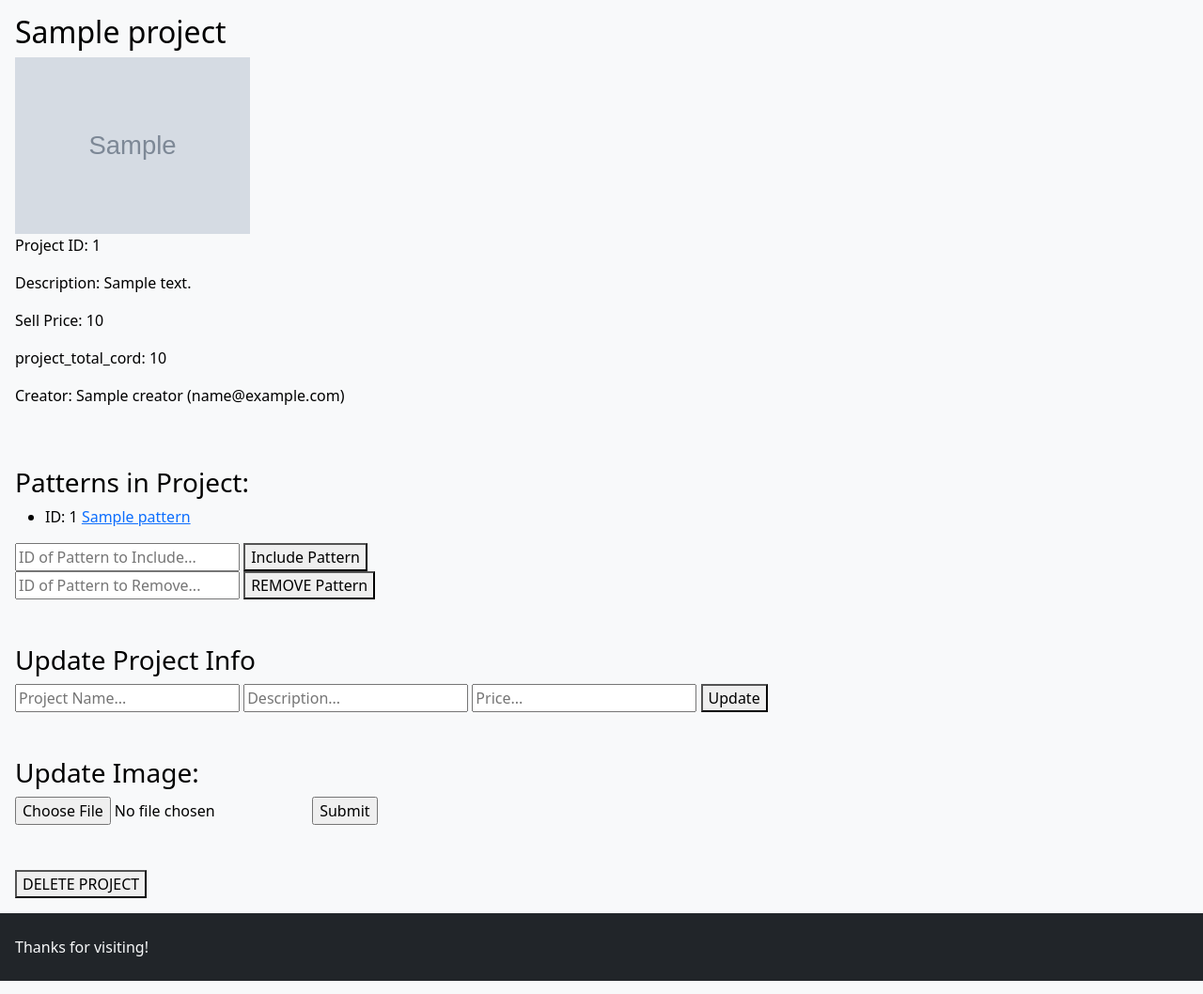
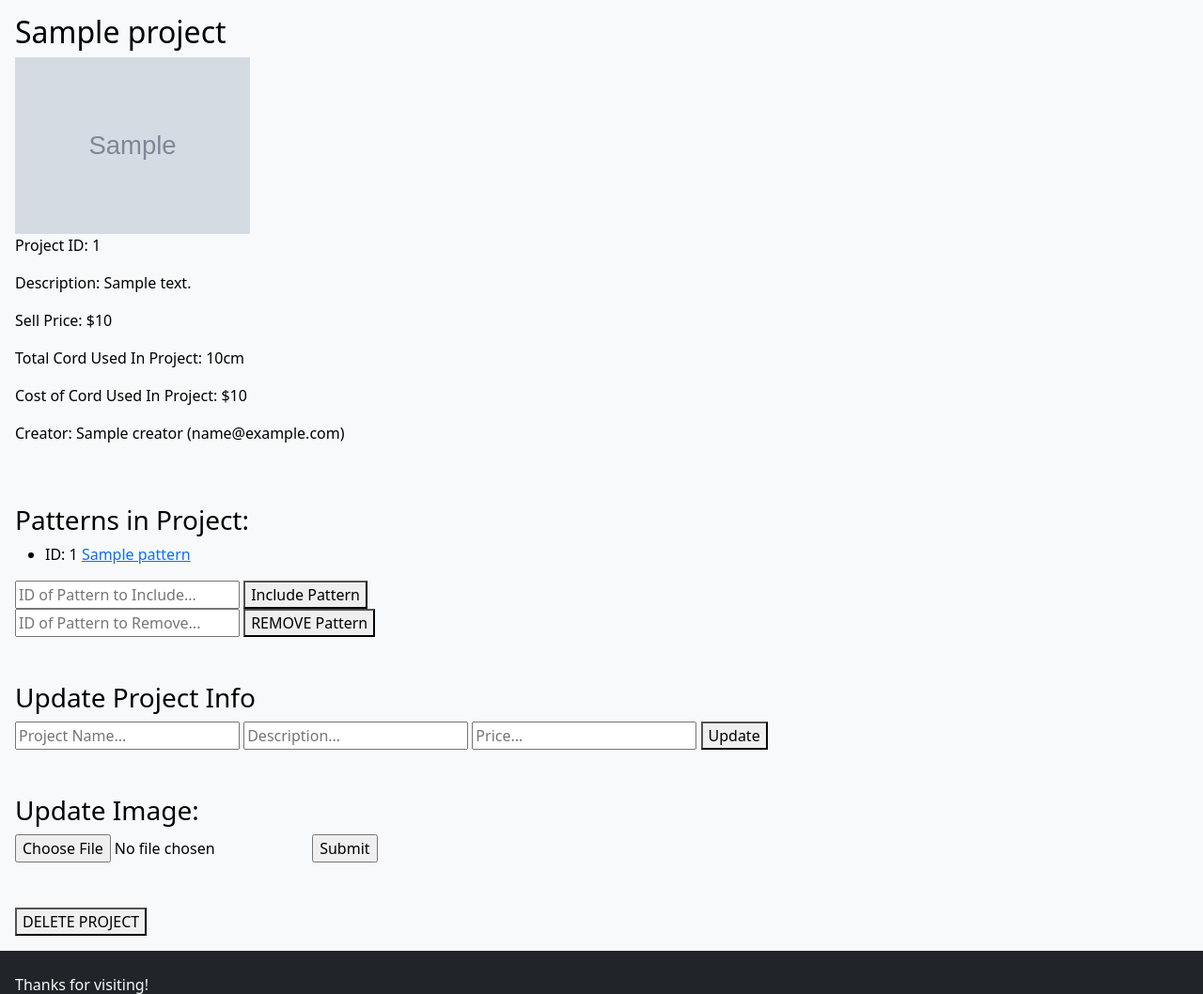
Before and after one commit to Oli-Land/Livin_Macrame, a Flask app: template FlaskApp/templates/project_details.html in a window 1280 px wide. Shown: the part 145-1203 px from the top of the page at 94% size. Run offline with Flask 2, Linux system fonts and the light colour scheme; the template is opened without the code that fills it: most values are stand-ins (such as "Sample title", 1, 10 or a date in 2020); grey boxes marked "Sample" are stand-in pictures; parts of the project's set-up code (start-up, migrations or seed data) failed here and were passed over.

Commit message:
added totals to project details

```diff
--- a/FlaskApp/templates/project_details.html
+++ b/FlaskApp/templates/project_details.html
@@ -5,8 +5,9 @@
     <img src="{{ page_data.image }}" style="width: 250px">
     <p>Project ID: {{ page_data.project.project_id }}</p>
     <p>Description: {{ page_data.project.description }}</p>
-    <p>Sell Price: {{ page_data.project.price }}</p>
-    <p>project_total_cord: {{ page_data.project_total_cord }}</p>
+    <p>Sell Price: ${{ page_data.project.price }}</p>
+    <p>Total Cord Used In Project: {{ page_data.project_total_cord }}cm</p>
+    <p>Cost of Cord Used In Project: ${{ page_data.project_total_cost }}</p>
     <p>Creator: {{ page_data.project.creator.name }} ({{ page_data.project.creator.email }})</p>
 
     <br/><br/>
```
Also changed, not shown: FlaskApp/controllers/project_controller.py (+10 -3 lines).
